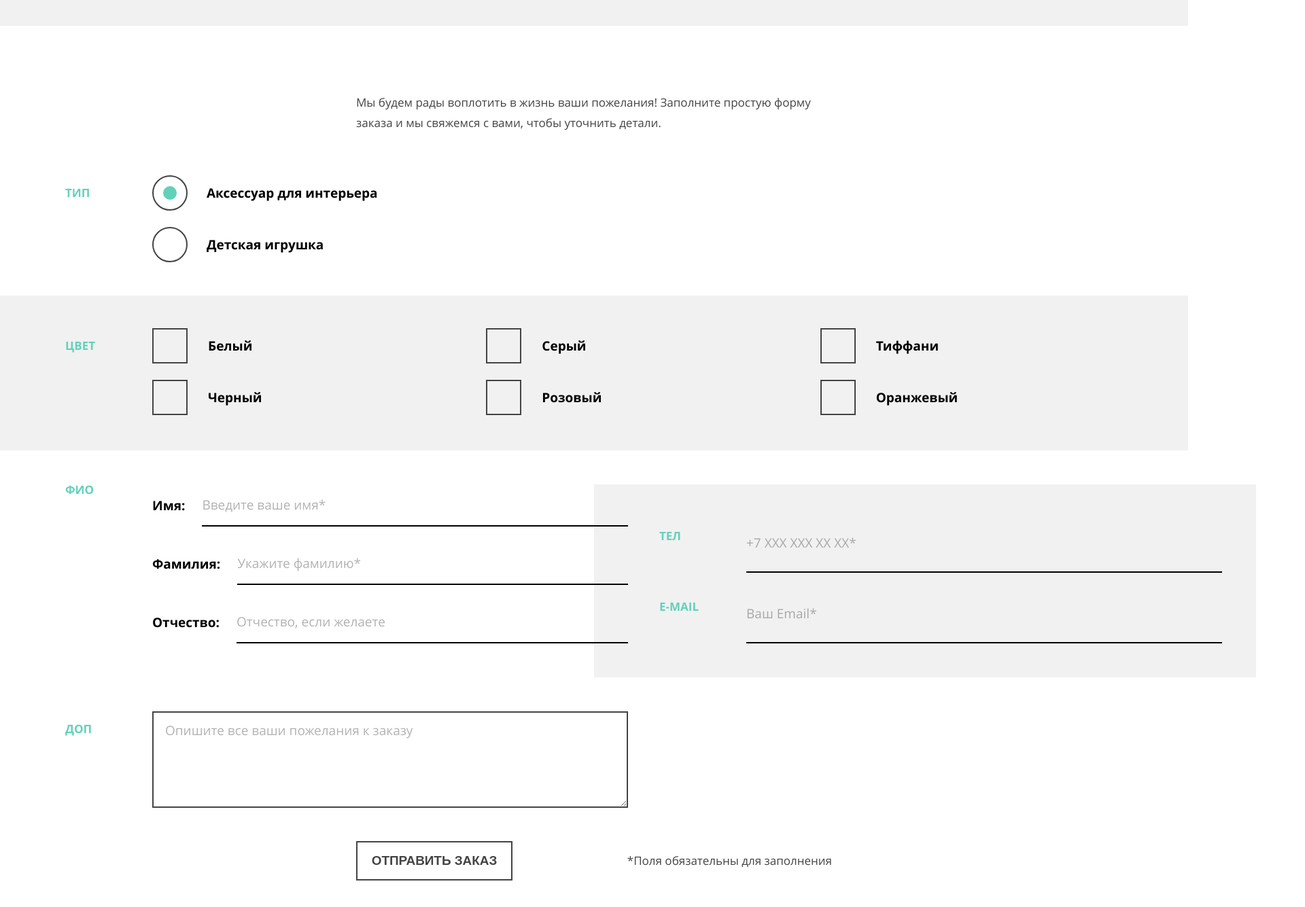
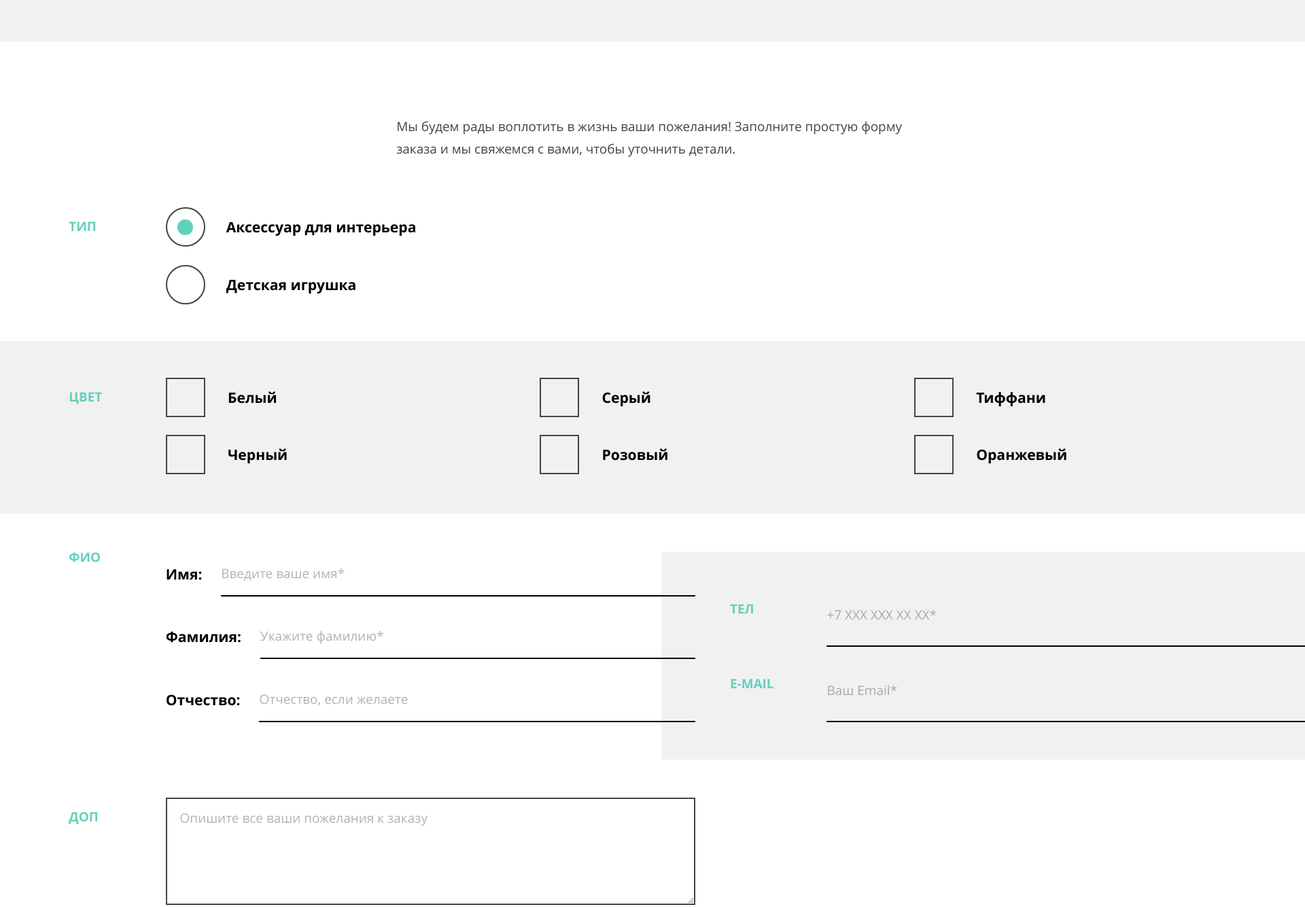
Before and after one commit to EsLichtne/Mishka, a website: page source/form.html in a window 1280 px wide. Shown: the part 320-1655 px from the top of the page at 68% size, 1920 px wide, since content can reach past the window. Drawn offline with nearby package versions, Linux system fonts and the light colour scheme; files that its build step writes are made by us from their sources.

Commit message:
Добавляет резиновую стилизацию страницы формы

```diff
--- a/source/less/blocks/checkbox-input.less
+++ b/source/less/blocks/checkbox-input.less
@@ -4,37 +4,37 @@
   display: grid;
   place-content: center;
   appearance: none;
-  width: 38px;
-  height: 38px;
+  width: min(3.8rem, 57px);
+  height: min(3.8rem, 57px);
   background-color: transparent;
   border: 2px solid @text-secondary;
 
   @media (min-width: @tablet) {
-    width: 52px;
-    height: 52px;
+    width: min(5.2rem, 66px);
+    height: min(5.2rem, 66px);
   }
 
   @media (min-width: @desktop) {
-    width: 52px;
-    height: 52px;
+    width: min(5.2rem, 87px);
+    height: min(5.2rem, 87px);
   }
 
   &:checked::after {
     content: "";
-    width: 24px;
-    height: 17px;
+    width: min(2.4rem, 36px);
+    height: min(1.7rem, 25px);
     background-image: url("../img/sprite.svg#tick");
     background-repeat: no-repeat;
     background-position: center;
 
     @media (min-width: @tablet) {
-      width: 31;
-      height: 22px;
+      width: min(3.1rem, 39px);
+      height: min(2.2rem, 28px);
     }
 
     @media (min-width: @desktop) {
-      width: 31;
-      height: 22px;
+      width: min(3.1rem, 52px);
+      height: min(2.2rem, 37px);
     }
   }
 
--- a/source/less/blocks/footnote.less
+++ b/source/less/blocks/footnote.less
@@ -1,18 +1,18 @@
 @import "../common/variables.less";
 
 .footnote__text {
-  font-size: 14px;
-  line-height: 16px;
+  font-size: min(1.4rem, 21px);
+  line-height: min(1.6rem, 24px);
   color: @text-secondary;
 
   @media (min-width: @tablet) {
-    font-size: 17px;
-    line-height: 30px;
+    font-size: min(1.7rem, 22px);
+    line-height: min(3rem, 38px);
     text-align: right;
   }
 
   @media (min-width: @desktop) {
-    font-size: 17px;
-    line-height: 30px;
+    font-size: min(1.7rem, 28px);
+    line-height: min(3rem, 50px);
   }
 }
--- a/source/less/blocks/form.less
+++ b/source/less/blocks/form.less
@@ -2,16 +2,16 @@
 @import "../common/mixins.less";
 
 .form__header {
-  padding: 73px 0 73px;
+  padding: min(7.3rem, 109px) 0 min(7.3rem, 109px);
   text-align: center;
   background-color: @color-secondary;
 
   @media (min-width: @tablet) {
-    padding: 100px 0 75px;
+    padding: min(10rem, 128px) 0 min(7.5rem, 96px);
   }
 
   @media (min-width: @desktop) {
-    padding: 101px 0 96px;
+    padding: min(10.1rem, 169px) 0 min(9.6rem, 160px);
   }
 }
 
@@ -20,37 +20,37 @@
 }
 
 .form__wrapper {
-  padding: 17px 0 55px;
+  padding: min(1.7rem, 25px) 0 min(5.5rem, 82px);
 
   @media (min-width: @tablet) {
-    padding: 54px 0 50px;
+    padding: min(5.4rem, 69px) 0 min(5rem, 64px);
   }
 
   @media (min-width: @desktop) {
-    padding: 98px 0 50px;
+    padding: min(9.8rem, 164px) 0 min(5rem, 83px);
   }
 }
 
 .form__description {
-  max-width: 260px;
+  max-width: min(26rem, 390px);
   margin: 0 auto;
-  margin-bottom: 29px;
-  font-size: 13px;
-  line-height: 24px;
+  margin-bottom: min(2.9rem, 43px);
+  font-size: min(1.3rem, 19px);
+  line-height: min(2.4rem, 36px);
   color: @text-secondary;
 
   @media (min-width: @tablet) {
     max-width: 100%;
-    margin-bottom: 63px;
-    font-size: 17px;
-    line-height: 30px;
+    margin-bottom: min(6.3rem, 80px);
+    font-size: min(1.7rem, 22px);
+    line-height: min(3rem, 38px);
   }
 
   @media (min-width: @desktop) {
-    width: 700px;
-    margin-bottom: 62px;
-    font-size: 17px;
-    line-height: 30px;
+    width: min(70rem, 1169px);
+    margin-bottom: min(6.2rem, 103px);
+    font-size: min(1.7rem, 28px);
+    line-height: min(3rem, 50px);
   }
 }
 
@@ -61,66 +61,66 @@
 
   @media (min-width: @tablet) {
     display: grid;
-    grid-template-columns: 167px auto;
+    grid-template-columns: min(16.7rem, 213px) auto;
   }
 
   @media (min-width: @desktop) {
-    grid-template-columns: 174px auto;
+    grid-template-columns: min(17.4rem, 290px) auto;
   }
 
   &--type {
     @media (max-width: @mobile) {
-      margin-bottom: 31px;
+      margin-bottom: min(3.1rem, 46px);
     }
 
     @media (min-width: @tablet) {
-      padding-bottom: 50px;
+      padding-bottom: min(5rem, 64px);
     }
 
     @media (min-width: @desktop) {
-      padding-bottom: 49px;
+      padding-bottom: min(4.9rem, 82px);
     }
   }
 
   &--color {
     @media (max-width: @mobile) {
-      margin-bottom: 33px;
+      margin-bottom: min(3.3rem, 49px);
     }
 
     @media (min-width: @tablet) {
-      padding: 50px 0;
+      padding: min(5rem, 64px) 0;
     }
 
     @media (min-width: @desktop) {
-      padding: 48px 0 52px;
+      padding: min(4.8rem, 80px) 0 min(5.2rem, 87px);
     }
   }
 
   &--personal {
     @media (max-width: @mobile) {
-      margin-bottom: 34px;
+      margin-bottom: min(3.4rem, 51px);
     }
 
     @media (min-width: @tablet) {
-      padding-top: 50px;
+      padding-top: min(5rem, 64px);
     }
 
     @media (min-width: @desktop) {
-      padding-top: 50px;
+      padding-top: min(5rem, 83px);
     }
   }
 
   &--extra {
     @media (max-width: @mobile) {
-      margin-bottom: 17px;
+      margin-bottom: min(1.7rem, 25px);
     }
 
     @media (min-width: @tablet) {
-      padding: 50px 0 53px;
+      padding: min(5rem, 64px) 0 min(5.3rem, 68px);
     }
 
     @media (min-width: @desktop) {
-      padding: 50px 0 49px;
+      padding: min(5rem, 83px) 0 min(4.9rem, 82px);
     }
   }
 }
@@ -128,21 +128,21 @@
 .form__headline {
   position: relative;
   margin: 0;
-  font-size: 17px;
-  line-height: 16px;
+  font-size: min(1.7rem, 25px);
+  line-height: min(1.6rem, 24px);
   font-weight: 700;
   text-transform: uppercase;
   color: @color-accent;
 
   @media (min-width: @tablet) {
     margin: 0;
-    padding: 18px 0;
+    padding: min(1.8rem, 23px) 0;
   }
 
   @media (min-width: @desktop) {
-    margin-left: 46px;
-    font-size: 17px;
-    line-height: 16px;
+    margin-left: min(4.6rem, 77px);
+    font-size: min(1.7rem, 28px);
+    line-height: min(1.6rem, 27px);
   }
 
   &::after {
@@ -161,15 +161,15 @@
   }
 
   &--type {
-    margin-bottom: 30px;
+    margin-bottom: min(3rem, 45px);
   }
 
   &--color {
-    margin-bottom: 25px;
+    margin-bottom: min(2.5rem, 37px);
   }
 
   &--personal {
-    margin-bottom: 29px;
+    margin-bottom: min(2.9rem, 43px);
 
     @media (min-width: @tablet) {
       padding: 0;
@@ -177,17 +177,17 @@
   }
 
   &--special {
-    margin-bottom: 4px;
+    margin-bottom: min(0.4rem, 6px);
   }
 
   &--extra {
-    margin-bottom: 22px;
+    margin-bottom: min(2.2rem, 33px);
   }
 }
 
 .form__headline-text {
   @media (max-width: @mobile) {
-    padding-right: 24px;
+    padding-right: min(2.4rem, 36px);
     background-color: @color-primary;
   }
 }
@@ -197,59 +197,59 @@
   display: grid;
 
   &--type {
-    gap: 12px;
+    gap: min(1.2rem, 18px);
 
     @media (min-width: @tablet) {
-      gap: 24px;
+      gap: min(2.4rem, 31px);
     }
 
     @media (min-width: @desktop) {
-      gap: 24px;
+      gap: min(2.4rem, 40px);
     }
   }
 
   &--color {
-    gap: 23px;
+    gap: min(2.3rem, 34px);
 
     @media (min-width: @tablet) {
       grid-template-columns: repeat(2, 1fr);
       column-gap: 0;
-      row-gap: 24px;
+      row-gap: min(2.4rem, 31px);
     }
 
     @media (min-width: @desktop) {
       grid-template-columns: repeat(3, 1fr);
-      row-gap: 24px;
+      row-gap: min(2.4rem, 40px);
     }
   }
 
   &--name {
-    gap: 22px;
-    margin-bottom: 34px;
+    gap: min(2.2rem, 33px);
+    margin-bottom: min(3.4rem, 51px);
 
     @media (min-width: @tablet) {
-      gap: 24px;
-      margin-bottom: 50px;
+      gap: min(2.4rem, 31px);
+      margin-bottom: min(5rem, 64px);
     }
 
     @media (min-width: @desktop) {
-      gap: 24px;
-      margin-bottom: 50px;
+      gap: min(2.4rem, 40px);
+      margin-bottom: min(5rem, 83px);
     }
   }
 
   &--personal {
-    gap: 34px;
+    gap: min(3.4rem, 51px);
 
     @media (min-width: @tablet) {
       grid-column: 1 / -1;
-      gap: 24px;
-      padding: 50px 0;
+      gap: min(2.4rem, 31px);
+      padding: min(5rem, 64px) 0;
     }
 
     @media (min-width: @desktop) {
-      gap: 24px;
-      padding: 50px 0;
+      gap: min(2.4rem, 40px);
+      padding: min(5rem, 83px) 0;
     }
   }
 }
@@ -257,26 +257,26 @@
 .form__item {
   display: grid;
 
-  &--personal {
-    @media (min-width: @tablet) {
-      grid-template-columns: 167px auto;
-    }
-
-    @media (min-width: @desktop) {
-      grid-template-columns: 174px auto;
-    }
-  }
-
   &--name {
     @media (min-width: @tablet) {
       display: flex;
       align-items: center;
-      gap: 25px;
+      gap: min(2.5rem, 32px);
     }
 
     @media (min-width: @desktop) {
-      width: 700px;
-      gap: 25px;
+      width: min(70rem, 1169px);
+      gap: min(2.5rem, 42px);
+    }
+  }
+
+  &--personal {
+    @media (min-width: @tablet) {
+      grid-template-columns: min(16.7rem, 213px) auto;
+    }
+
+    @media (min-width: @desktop) {
+      grid-template-columns: min(17.4rem, 290px) auto;
     }
   }
 }
@@ -286,26 +286,26 @@
   align-items: center;
 
   &--type {
-    gap: 19px;
+    gap: min(1.9rem, 28px);
 
     @media (min-width: @tablet) {
-      gap: 26px;
+      gap: min(2.6rem, 33px);
     }
 
     @media (min-width: @desktop) {
-      gap: 28px;
+      gap: min(2.8rem, 47px);
     }
   }
 
   &--color {
-    gap: 23px;
+    gap: min(2.3rem, 28px);
 
     @media (min-width: @tablet) {
-      gap: 30px;
+      gap: min(3rem, 38px);
     }
 
     @media (min-width: @desktop) {
-      gap: 30px;
+      gap: min(3rem, 50px);
     }
   }
 }
@@ -322,35 +322,35 @@
 
   &--special {
     @media (min-width: @desktop) {
-      width: 700px;
+      width: min(70rem, 1169px);
     }
   }
 }
 
 .form__label {
-  font-size: 17px;
-  line-height: 18px;
+  font-size: min(1.7rem, 25px);
+  line-height: min(1.8rem, 27px);
   font-weight: 700;
 
   @media (min-width: @tablet) {
-    font-size: 19px;
-    line-height: 18px;
+    font-size: min(1.9rem, 24px);
+    line-height: min(1.8rem, 23px);
   }
 
   @media (min-width: @desktop) {
-    font-size: 19px;
-    line-height: 18px;
+    font-size: min(1.9rem, 32px);
+    line-height: min(1.8rem, 30px);
   }
 }
 
 .form__textarea {
   margin: 0;
   width: 100%;
-  height: 142px;
+  height: min(14.2rem, 213px);
   resize: vertical;
 
   @media (min-width: @desktop) {
-    width: 700px;
+    width: min(70rem, 1169px);
   }
 }
 
@@ -358,20 +358,21 @@
   @media (min-width: @tablet) {
     grid-column: 1 / -1;
     display: grid;
-    grid-template-columns: 230px auto;
+    grid-template-columns: min(23rem, 293px) auto;
     align-items: center;
     text-align: right;
   }
 
   @media (min-width: @desktop) {
-    width: 700px;
+    grid-template-columns: min(23rem, 384px) auto;
+    width: min(70rem, 1169px);
     margin: 0 auto;
   }
 }
 
 .form__footnote {
   margin: 0;
-  margin-bottom: 30px;
+  margin-bottom: min(3rem, 45px);
 
   @media (min-width: @tablet) {
     margin: 0;
--- a/source/less/blocks/input.less
+++ b/source/less/blocks/input.less
@@ -1,7 +1,7 @@
 @import "../common/variables.less";
 
 .input {
-  padding: 17px 0;
+  padding: min(1.7rem, 25px) 0;
   font-family: @font-primary;
   color: @text-secondary;
   border: none;
@@ -9,35 +9,35 @@
   background-color: transparent;
 
   @media (min-width: @desktop) {
-    padding: 17px 0;
+    padding: min(1.7rem, 28px) 0;
   }
 
   &--special {
-    padding: 14px 0 20px;
+    padding: min(1.4rem, 21px) 0 min(2rem, 30px);
     background-repeat: no-repeat;
 
     @media (min-width: @desktop) {
-      padding: 14px 0 20px;
+      padding: min(1.4rem, 23px) 0 min(2rem, 33px);
     }
   }
 
   &--phone {
     background-image: url("../img/sprite.svg#phone");
-    background-size: 25px 24px;
+    background-size: min(2.5rem, 37px) min(2.4rem, 36px);
     background-position: center right;
 
     @media (min-width: @desktop) {
-      background-size: 25px 24px;
+      background-size: min(2.5rem, 42px) min(2.4rem, 40px);
     }
   }
 
   &--email {
     background-image: url("../img/sprite.svg#email");
-    background-size: 32px 21px;
+    background-size: min(3.2rem, 48px) min(2.1rem, 31px);
     background-position: center right;
 
     @media (min-width: @desktop) {
-      background-size: 32px 21px;
+      background-size: min(3.2rem, 53px) min(2.1rem, 35px);
     }
   }
 
--- a/source/less/blocks/radio-input.less
+++ b/source/less/blocks/radio-input.less
@@ -4,37 +4,37 @@
   display: grid;
   place-content: center;
   appearance: none;
-  width: 42px;
-  height: 42px;
+  width: min(4.2rem, 63px);
+  height: min(4.2rem, 63px);
   border: 2px solid @text-secondary;
   border-radius: 50%;
   background-color: transparent;
 
   @media (min-width: @tablet) {
-    width: 52px;
-    height: 52px;
+    width: min(5.2rem, 66px);
+    height: min(5.2rem, 66px);
   }
 
   @media (min-width: @desktop) {
-    width: 52px;
-    height: 52px;
+    width: min(5.2rem, 87px);
+    height: min(5.2rem, 87px);
   }
 
   &:checked::after {
     content: "";
-    width: 16px;
-    height: 16px;
+    width: min(1.6rem, 24px);
+    height: min(1.6rem, 24px);
     border-radius: 50%;
     background-color: #62d1ba;
 
     @media (min-width: @tablet) {
-      width: 20px;
-      height: 20px;
+      width: min(2rem, 25px);
+      height: min(2rem, 25px);
     }
 
     @media (min-width: @desktop) {
-      width: 20px;
-      height: 20px;
+      width: min(2rem, 33px);
+      height: min(2rem, 33px);
     }
   }
 
--- a/source/less/blocks/textarea.less
+++ b/source/less/blocks/textarea.less
@@ -1,6 +1,10 @@
 @import "../common/variables.less";
 
 .textarea {
-  padding: 17px;
+  padding: min(1.7rem, 25px);
   border: 2px solid @text-secondary;
+
+  @media (min-width: @desktop) {
+    padding: min(1.7rem, 28px);
+  }
 }
```
